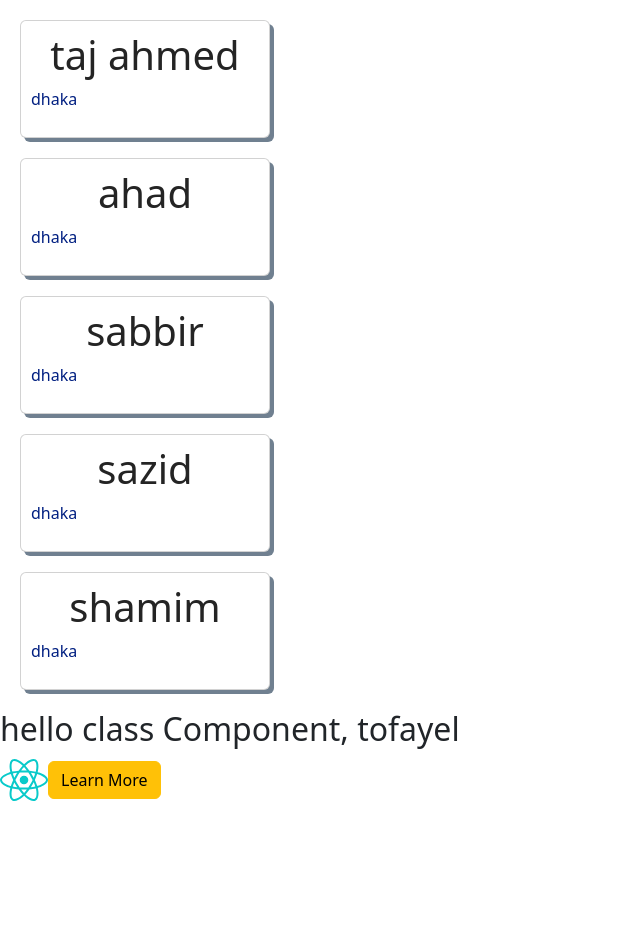
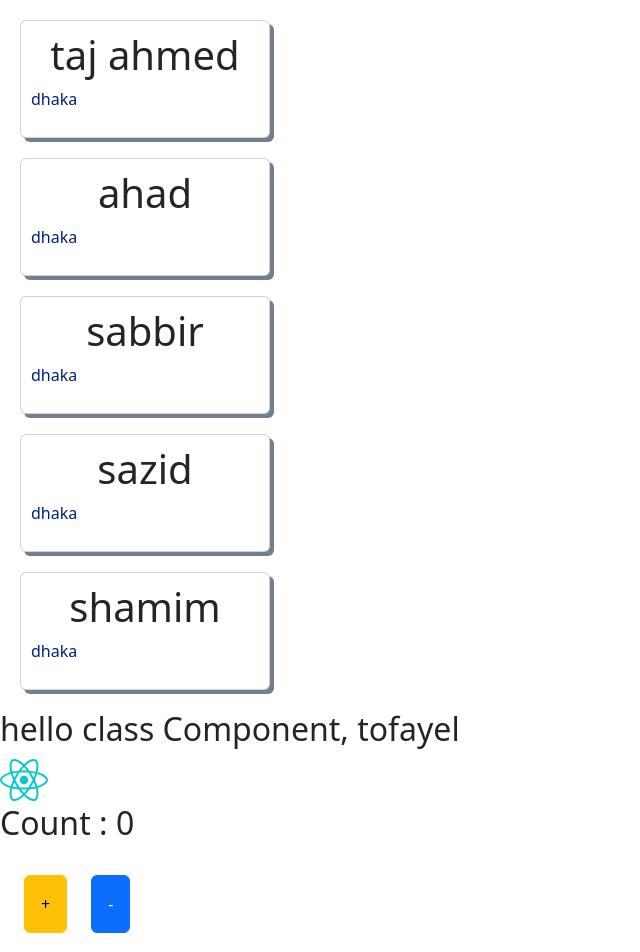
Before and after one commit to TofayelTaj/React-practice, a React (Create React App) app in the folder my-app/: page / in a window 1280 px wide. Shown: the top 952 px of the page, without its empty margins (0-640 px from the left). Before the commit the page ends 804 px from the top, so only its background shows below. Built offline with nearby package versions, Linux system fonts and the light colour scheme.

Commit message:
practice state, implement a counter with state

```diff
--- a/my-app/src/Components/Card2.js
+++ b/my-app/src/Components/Card2.js
@@ -5,11 +5,37 @@ import { Button } from 'react-bootstrap';
 
 class Card2 extends Component {
 
+    constructor(props){
+        super(props)
+
+        this.state = {
+            count : 0
+        }
+
+    }
+
+    increment = () => {
+        console.log("clicked");
+        this.setState({
+            count : this.state.count + 1
+        })
+    }
+
+    decrement = () =>{
+        if(this.state.count != 0){
+            this.setState({
+                count : this.state.count - 1
+            })
+        }
+    }
+
     render(){
         return <div>
             <h2>hello class Component, {this.props.name}</h2>
             <FaReact className="icon"/>
-            <Button variant="warning"> Learn More</Button>
+            <h2>Count : {this.state.count}</h2>
+            <Button className="p-3 m-4" onClick={this.increment} variant="warning"> + </Button>
+            <Button className="p-3" onClick={this.decrement}> - </Button>
         </div>
     }
 
```
